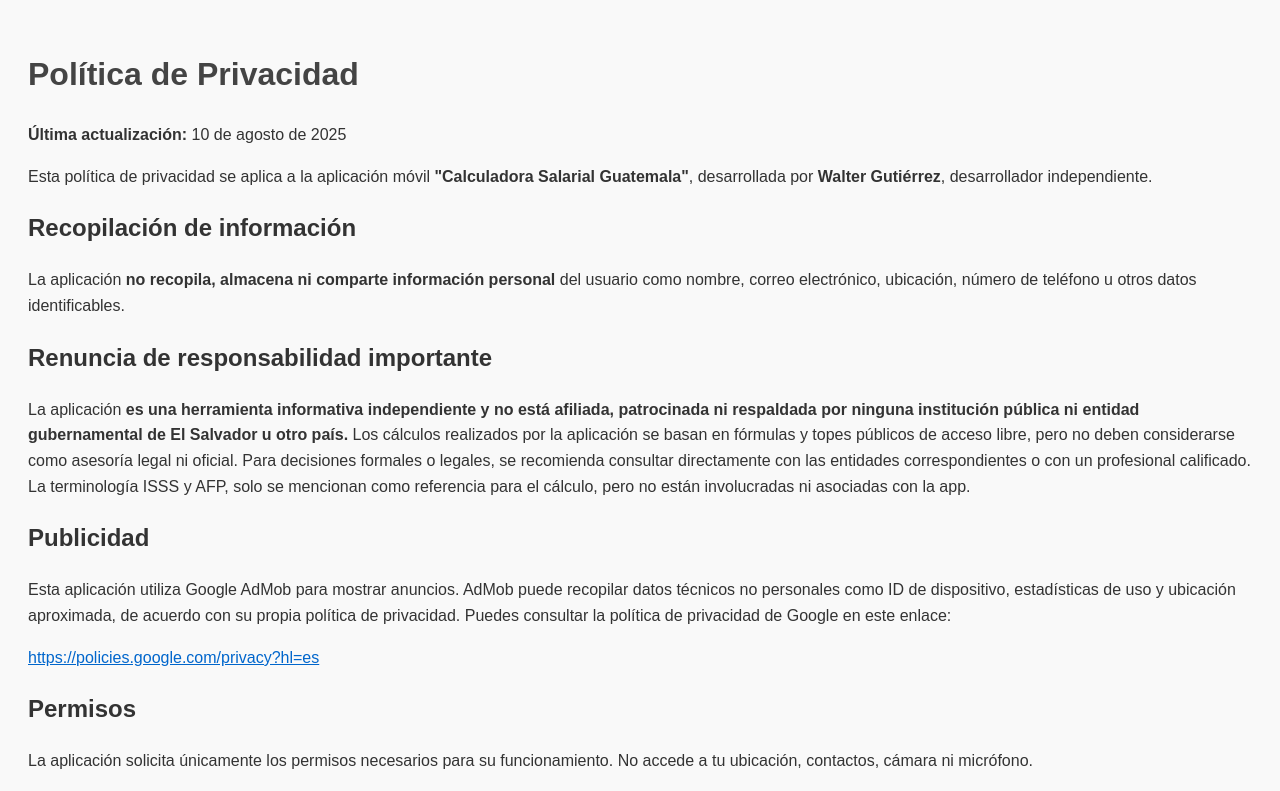
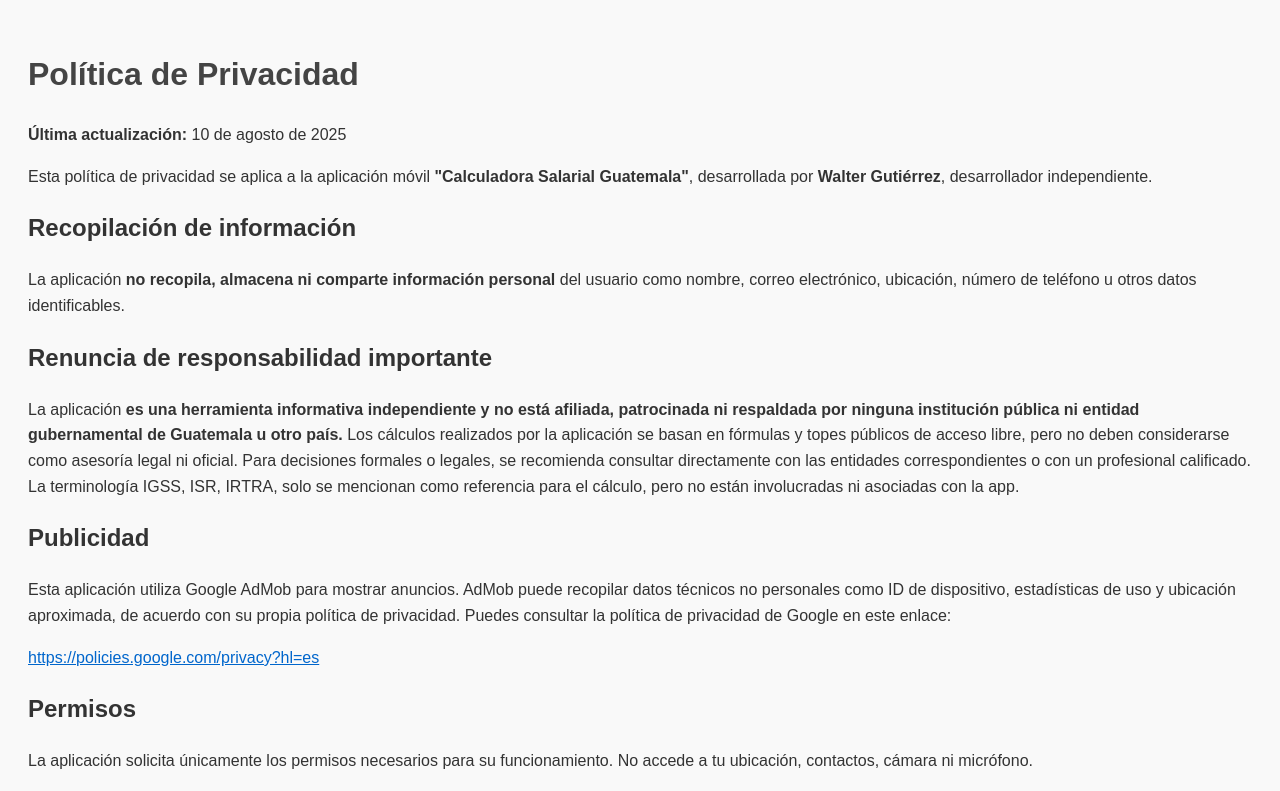
Before and after one commit to WaltGutz/politica-privacidad-cplgt, a plain HTML site: page index.html in a window 1280 px wide. Shown: the top 791 px of the page. Drawn offline with Linux system fonts and the light colour scheme.

Commit message:
Update index.html

```diff
--- a/index.html
+++ b/index.html
@@ -21,9 +21,9 @@
   <p>La aplicación <strong>no recopila, almacena ni comparte información personal</strong> del usuario como nombre, correo electrónico, ubicación, número de teléfono u otros datos identificables.</p>
 
   <h2>Renuncia de responsabilidad importante</h2>
-  <p>La aplicación <strong>es una herramienta informativa independiente y no está afiliada, patrocinada ni respaldada por ninguna institución pública ni entidad gubernamental de El Salvador u otro país.</strong> Los cálculos realizados por la aplicación se basan en fórmulas y topes públicos de acceso libre, pero no deben considerarse como asesoría legal ni oficial. Para decisiones formales o legales, se recomienda consultar directamente con las entidades correspondientes o con un profesional calificado.
+  <p>La aplicación <strong>es una herramienta informativa independiente y no está afiliada, patrocinada ni respaldada por ninguna institución pública ni entidad gubernamental de Guatemala u otro país.</strong> Los cálculos realizados por la aplicación se basan en fórmulas y topes públicos de acceso libre, pero no deben considerarse como asesoría legal ni oficial. Para decisiones formales o legales, se recomienda consultar directamente con las entidades correspondientes o con un profesional calificado.
 
-La terminología ISSS y AFP, solo se mencionan como referencia para el cálculo, pero no están involucradas ni asociadas con la app.</p>
+La terminología IGSS, ISR, IRTRA, solo se mencionan como referencia para el cálculo, pero no están involucradas ni asociadas con la app.</p>
 
   <h2>Publicidad</h2>
   <p>Esta aplicación utiliza Google AdMob para mostrar anuncios. AdMob puede recopilar datos técnicos no personales como ID de dispositivo, estadísticas de uso y ubicación aproximada, de acuerdo con su propia política de privacidad. Puedes consultar la política de privacidad de Google en este enlace:</p>
```
